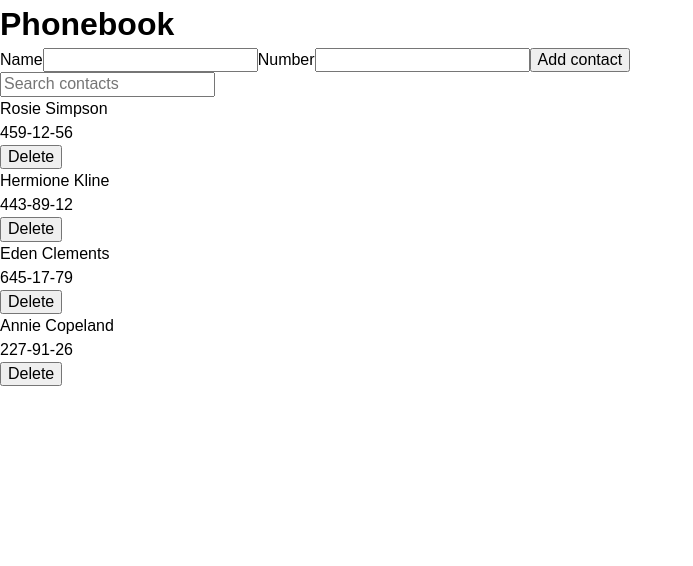
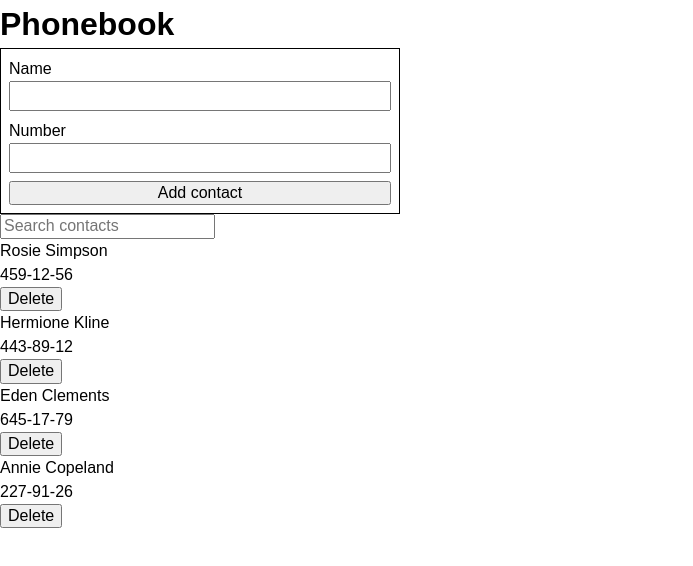
Before and after one commit to MarinaV27/goit-react-hw-08, a React (Vite) app: page / in a window 1280 px wide. Shown: the top 566 px of the page, without its empty margins (0-693 px from the left). Built offline with nearby package versions, Linux system fonts and the light colour scheme.

Commit message:
add min css in ContactForm

```diff
--- a/src/components/ContactForm/ContactForm.jsx
+++ b/src/components/ContactForm/ContactForm.jsx
@@ -10,12 +10,12 @@ export default function ContactForm ({ onAdd }) {
 
     const UserSchema = Yup.object().shape({
         name: Yup.string()
-          .min(3, 'мінімальна кількість символів - 3')
-          .max(50, 'максимальна кількість символів - 50')
+          .min(3, 'Мінімальна кількість символів - 3')
+          .max(50, 'Максимальна кількість символів - 50')
           .required('Поле обовʼязкове для заповнення!'),
         number: Yup.string()
-          .min(3, 'мінімальна кількість символів - 3')
-          .max(50, 'максимальна кількість символів - 50')
+          .min(3, 'Мінімальна кількість символів - 3')
+          .max(50, 'Максимальна кількість символів - 50')
           .required('Поле обовʼязкове для заповнення!'),
       });
 
@@ -34,14 +34,18 @@ export default function ContactForm ({ onAdd }) {
            onSubmit = {handleSubmit}
            validationSchema = {UserSchema}
          >
-        < Form className={css.container}>
-            <label className={css.label} htmlFor={`${fieldId}-name`}>Name</label>
-            <Field className={css.input} type="text" name="name" id={`${fieldId}-name`} />
-            <ErrorMessage name="name" />
+        < Form className={css.form}>
+            <div className={css.formGroup}>
+             <label className={css.label} htmlFor={`${fieldId}-name`}>Name</label>
+             <Field className={css.input} type="text" name="name" id={`${fieldId}-name`} />
+             <ErrorMessage className={css.error} name="name" component="span"/>
+            </div>
 
-            <label className={css.label} htmlFor={`${fieldId}-number`}>Number</label>
-            <Field className={css.input} type="text" name="number" id={`${fieldId}-number`} />
-            <ErrorMessage name="number" />
+            <div className={css.formGroup}>
+             <label className={css.label} htmlFor={`${fieldId}-number`}>Number</label>
+             <Field className={css.input} type="text" name="number" id={`${fieldId}-number`} />
+             <ErrorMessage className={css.error} name="number" component="span"/>
+            </div>
 
             <button className={css.btn} type="submit">Add contact</button>
 
--- a/src/components/ContactForm/ContactForm.module.css
+++ b/src/components/ContactForm/ContactForm.module.css
@@ -0,0 +1,22 @@
+.form {
+    display: flex;
+    flex-direction: column;
+    gap: 8px;
+    max-width: 400px;
+    padding: 8px;
+    border: 1px solid black;
+}
+
+.input {
+    font: inherit;
+}
+
+.formGroup {
+    display: flex;
+    flex-direction: column;
+}
+
+.error {
+    color: rgb(250, 71, 0);
+    font-size: 12px;
+}
```
